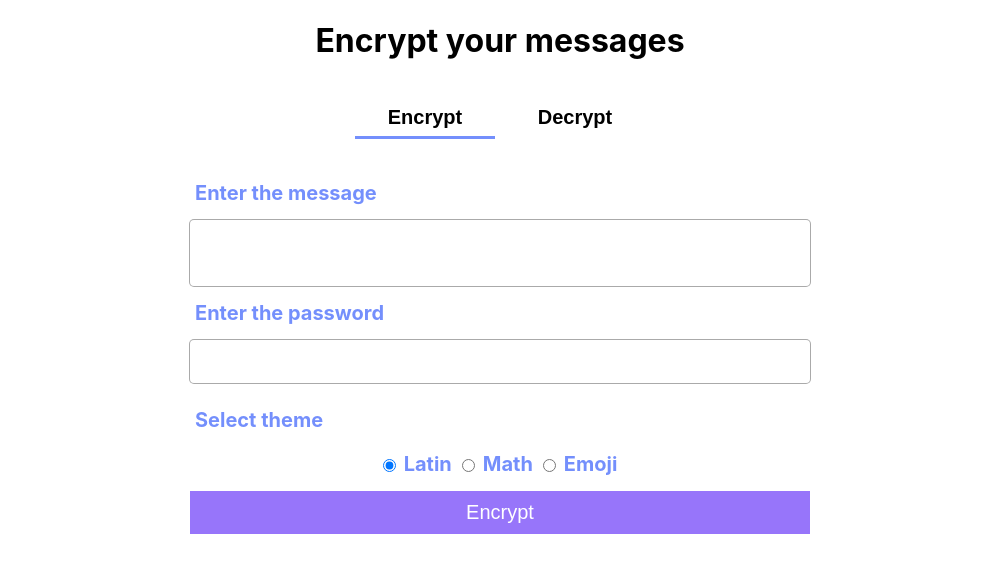
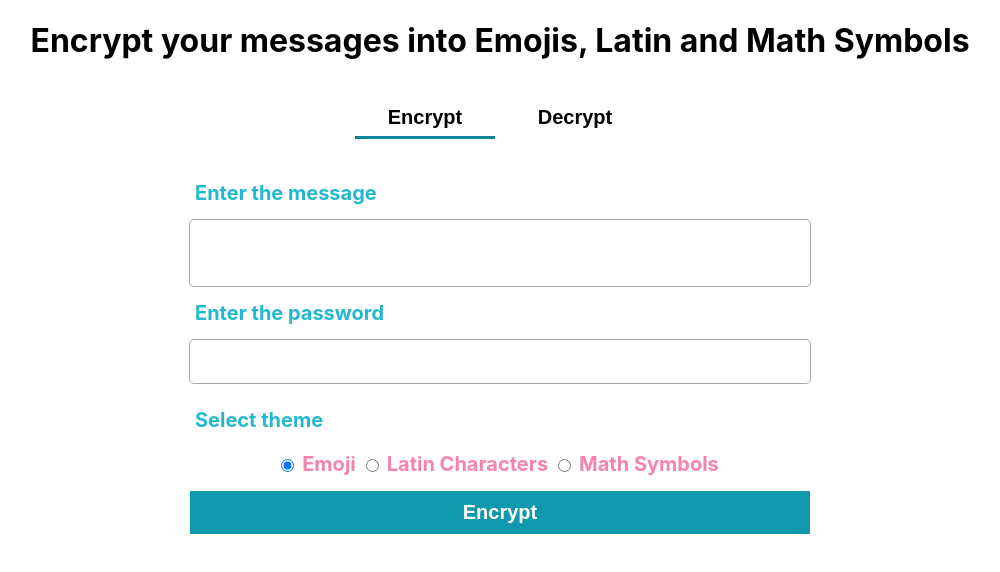
Before and after one commit to ad1992/cryptmoji, a React (Create React App) app: page / in a window 1280 px wide. Shown: the top 572 px of the page, without its empty margins (140-1140 px from the left). Built offline with nearby package versions, Linux system fonts and the light colour scheme.

Commit message:
more fixes

```diff
--- a/src/App.scss
+++ b/src/App.scss
@@ -50,9 +50,15 @@
     flex-direction: column;
     align-items: flex-start;
     margin: 5px;
-    color: #748ffc;
+    color: #22b8cf;
     font-size: 20px;
     font-weight: bold;
+  }
+
+  .theme-options {
+    label {
+      color: #f783ac;
+    }
   }
 
   textarea,
@@ -91,15 +97,16 @@
     font-weight: bold;
     width: 140px;
     &.active {
-      border-bottom: 3px solid #748ffc;
+      border-bottom: 3px solid #0c8599;
     }
   }
 
   .encrypt-btn,
   .decrypt-btn {
-    background: #9775fa;
+    background: #1098ad;
     color: white;
     font-size: 20px;
+    font-weight: bold;
     border: none;
   }
 
--- a/src/App.tsx
+++ b/src/App.tsx
@@ -12,7 +12,7 @@ function App() {
   const [activeView, setActiveView] = useState(VIEW.ENCRYPT);
   return (
     <div className="App">
-      <h1>Encrypt your messages</h1>
+      <h1>Encrypt your messages into Emojis, Latin and Math Symbols</h1>
       <div style={{ margin: "2rem" }}>
         <button
           className={clsx("encrypt", { active: activeView === VIEW.ENCRYPT })}
--- a/src/DecryptView.tsx
+++ b/src/DecryptView.tsx
@@ -11,7 +11,7 @@ const DecyrptView = () => {
     <div className="flex flex-col align-items-center justify-content-center">
       {" "}
       <div className="flex flex-col" style={{ width: "50%" }}>
-        <label htmlFor="encrypted-text"> Paste the CryptIt</label>
+        <label htmlFor="encrypted-text"> Paste the Cryptmoji</label>
         <textarea
           className="flex-item"
           id="encrypted-text"
--- a/src/EncryptView.tsx
+++ b/src/EncryptView.tsx
@@ -3,7 +3,6 @@ import { encrypt } from "./crypto";
 import { convertToEmoji, convertToLatin, convertToMath } from "./transformData";
 
 const THEME = {
-  RAW: "raw",
   LATIN: "latin",
   MATH: "math",
   EMOJI: "emoji",
@@ -14,7 +13,7 @@ const EncryptView = () => {
   const [encryptedBuffer, setEncryptedBuffer] = useState<ArrayBuffer | null>(
     null
   );
-  const [theme, setTheme] = useState("latin");
+  const [theme, setTheme] = useState(THEME.EMOJI);
 
   const updateTheme = (event: { target: HTMLInputElement }) => {
     setTheme(event.target.value);
@@ -47,8 +46,18 @@ const EncryptView = () => {
           onChange={(event) => setPassword(event.target.value)}
         ></input>
         <p className="flex-item theme"> Select theme</p>
-        <div className="flex align-items-center justify-content-center">
+        <div className="flex align-items-center justify-content-center theme-options">
           <div className="flex">
+            <input
+              type="radio"
+              id="emoji"
+              value="emoji"
+              onChange={updateTheme}
+              checked={theme === "emoji"}
+            />
+              <label htmlFor="emoji">Emoji</label>
+          </div>
+          <div className="flex ">
             <input
               type="radio"
               id="latin"
@@ -56,7 +65,7 @@ const EncryptView = () => {
               onChange={updateTheme}
               checked={theme === "latin"}
             />
-              <label htmlFor="html">Latin</label>
+              <label htmlFor="html">Latin Characters</label>
           </div>
           <div className="flex">
             <input
@@ -66,17 +75,7 @@ const EncryptView = () => {
               onChange={updateTheme}
               checked={theme === "math"}
             />
-              <label htmlFor="math">Math</label>
-          </div>
-          <div className="flex">
-            <input
-              type="radio"
-              id="emoji"
-              value="emoji"
-              onChange={updateTheme}
-              checked={theme === "emoji"}
-            />
-              <label htmlFor="emoji">Emoji</label>
+              <label htmlFor="math">Math Symbols</label>
           </div>
         </div>
         <button
```
